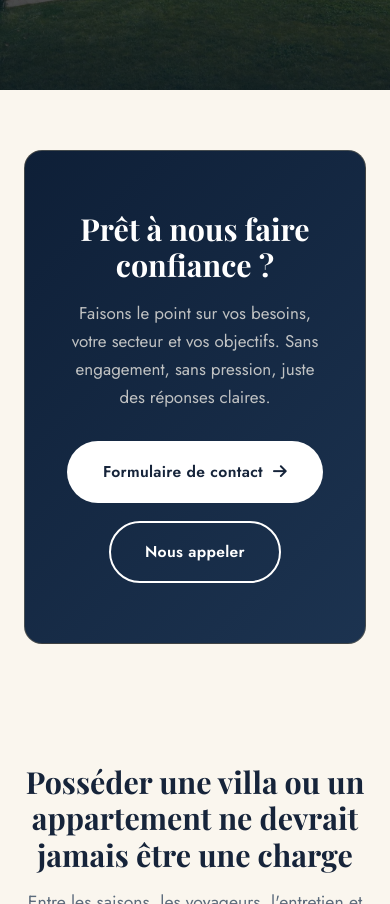
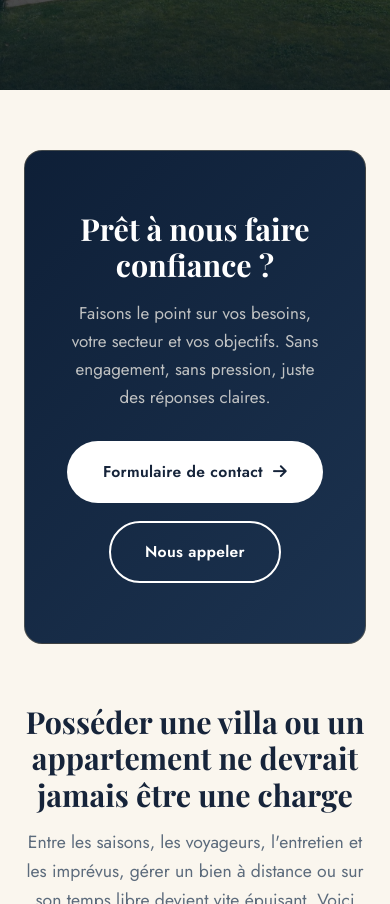
Before and after one commit to romainfalanga/passala-conciergerie, a website: page index.html in a window 390 px wide. Shown: the part 490-1394 px from the top of the page. Drawn offline with nearby package versions, Linux system fonts and the light colour scheme.

Commit message:
Accueil : réduit l'espace sous « Prêt à nous faire confiance ? » (#8)
Les marges de deux sections s'additionnaient (180 px sur ordinateur,
120 px sur mobile). L'écart est désormais identique à celui entre le
héros et le bloc : 90 px sur ordinateur, 60 px sur mobile.


Claude-Session: https://claude.ai/code/session_01FieXLZwiUsofPLkfPBy4b7

Co-authored-by: Claude <noreply@anthropic.com>

```diff
--- a/css/style.css
+++ b/css/style.css
@@ -93,6 +93,7 @@ img { max-width: 100%; display: block; }
 
 section { padding: 90px 0; }
 @media (max-width: 768px) { section { padding: 60px 0; } }
+#cta-final { padding-bottom: 0; }
 
 .section-head { max-width: 700px; margin: 0 auto 50px; text-align: center; }
 .section-head p { font-size: 1.1rem; }
```
